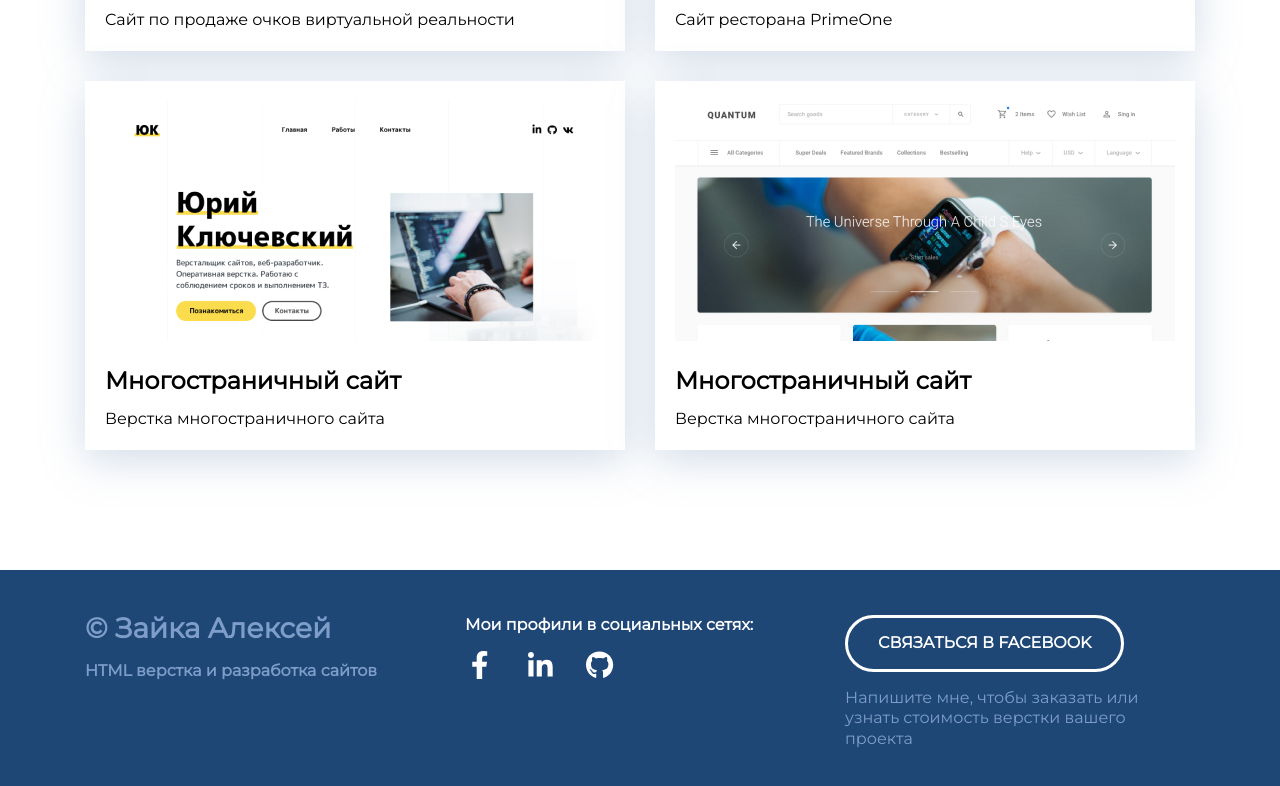
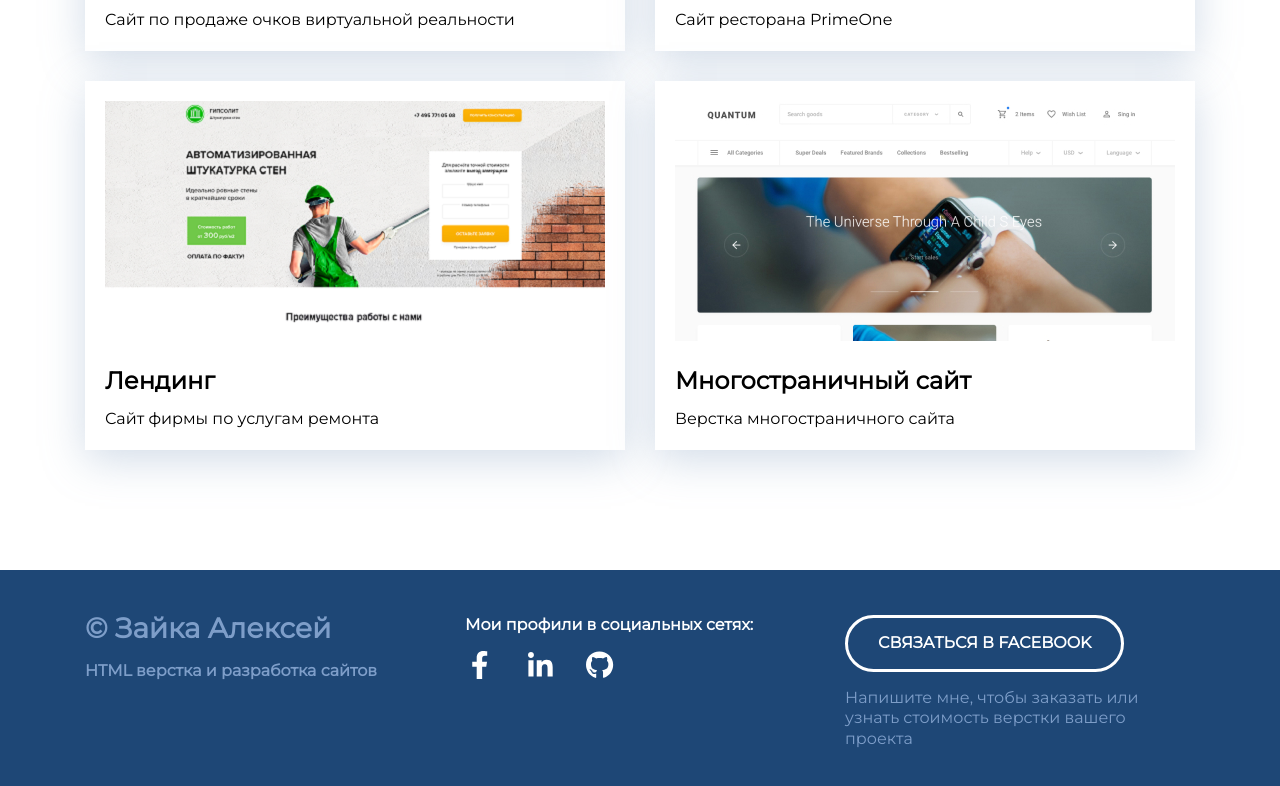
Before and after one commit to AlexeyZaika/portfolio, a plain HTML site: page index.html in a window 1280 px wide. Shown: the part 1318-2104 px from the top of the page. Drawn offline with Linux system fonts and the light colour scheme.

Commit message:
second commit

```diff
--- a/index.html
+++ b/index.html
@@ -39,9 +39,9 @@
 					</article>
 
 					<article class="card">
-						<img class="card-img" src="./img/portfolio/portfolio 3.jpg" alt="">
-						<h3 class="card-title">Многостраничный сайт</h3>
-						<p>Верстка многостраничного сайта</p>
+						<a href="https://alexeyzaika.github.io/gipsolit/"><img class="card-img" src="./img/portfolio/gipsolit.png" alt=""></a>
+						<h3 class="card-title">Лендинг</h3>
+						<p>Сайт фирмы по услугам ремонта</p>
 					</article>
 
 					<article class="card">
```
Also changed, not shown: img/portfolio/gipsolit.png (added).
